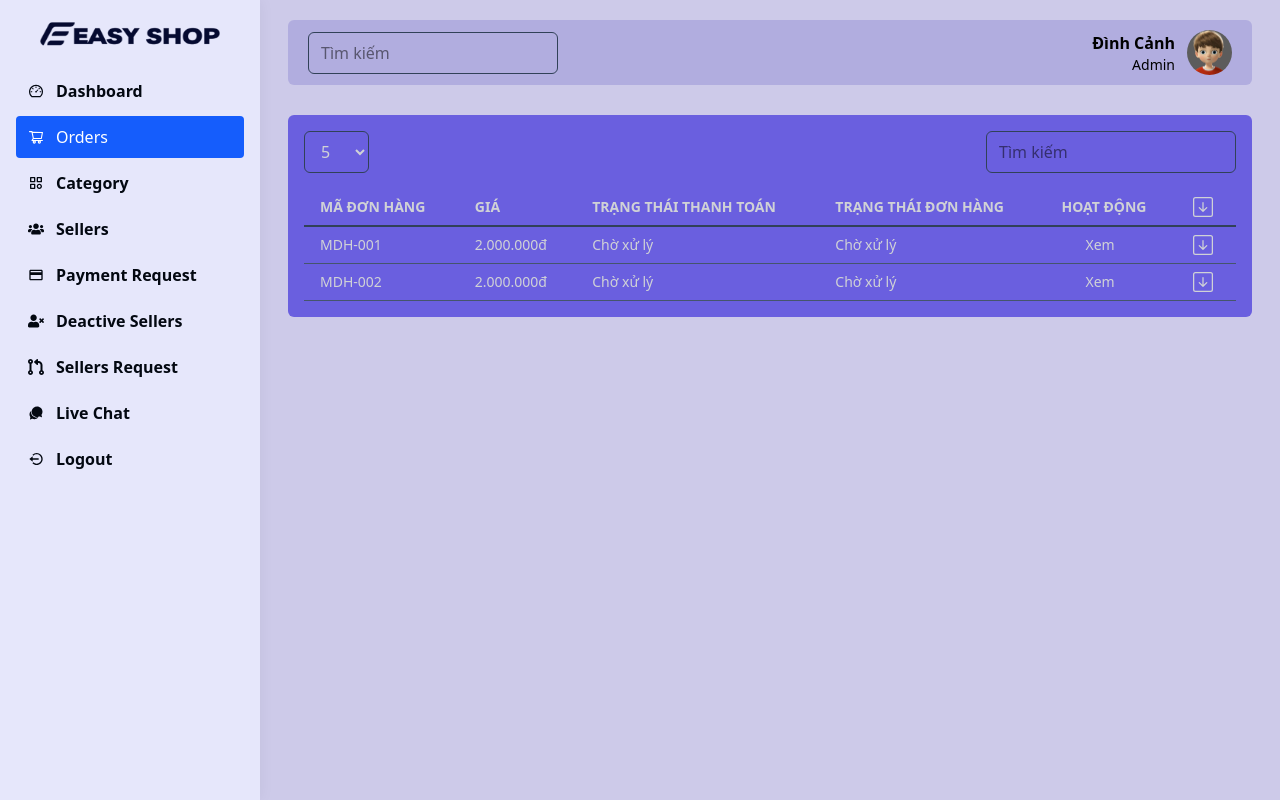
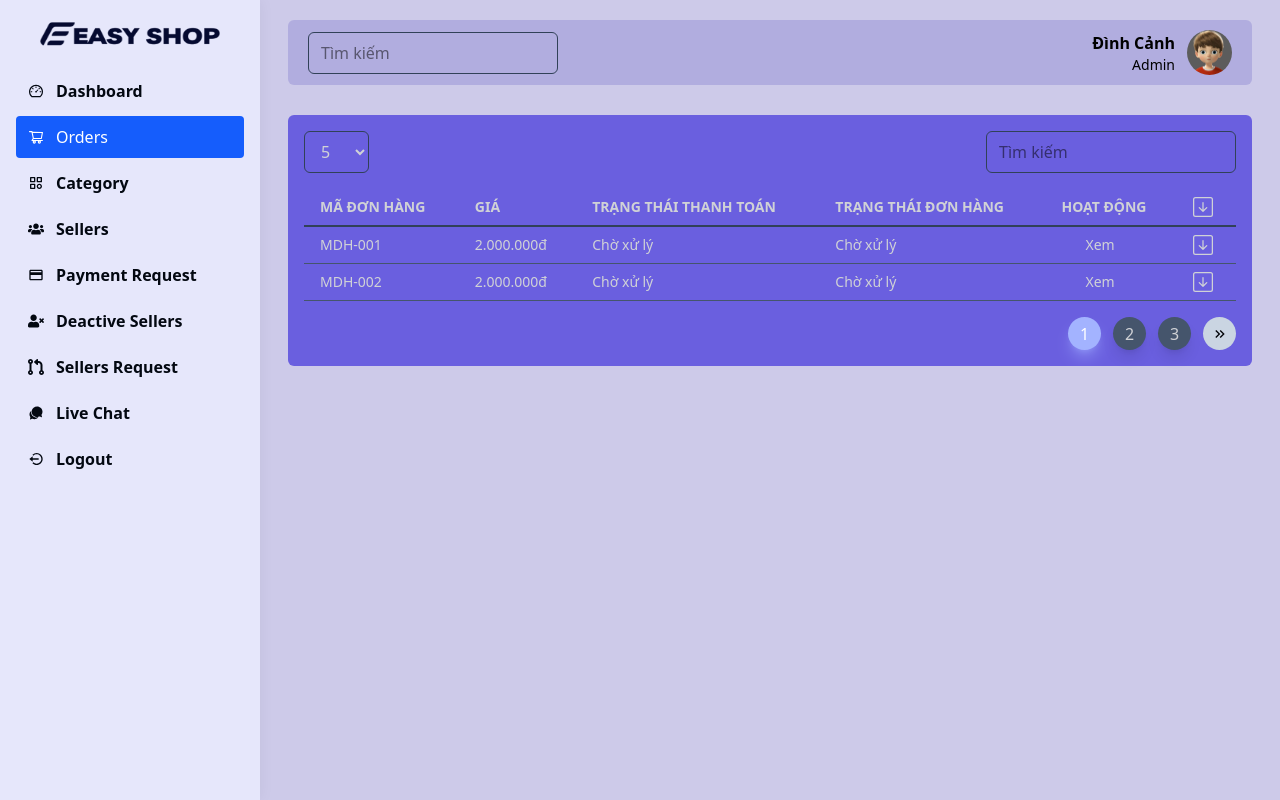
Before and after one commit to Dcanh204/ecommerce-dashboard, a React (Vite) app: page /admin/dashboard/orders in a window 1280 px wide. Built offline with nearby package versions, Linux system fonts and the light colour scheme.

Commit message:
feat: add Pagination component

```diff
--- /dev/null
+++ b/src/components/Pagination.jsx
@@ -0,0 +1,46 @@
+import React from 'react';
+import { MdKeyboardDoubleArrowLeft, MdKeyboardDoubleArrowRight } from "react-icons/md";
+
+const Pagination = ({ pageNumber, setPageNumber, totalItem, parPage, showItem }) => {
+  const totalPage = Math.ceil(totalItem / parPage);
+
+  let startPage = Math.max(1, pageNumber - Math.floor(showItem / 2));
+  let endPage = startPage + showItem - 1;
+
+  if (endPage > totalPage) {
+    endPage = totalPage;
+    startPage = Math.max(1, endPage - showItem + 1);
+  }
+
+  const createBtn = () => {
+    const btns = [];
+    for (let i = startPage; i <= endPage; i++) {
+      btns.push(
+        <li key={i} onClick={() => setPageNumber(i)} className={`${pageNumber === i ? 'bg-indigo-300 shadow-lg shadow-indigo-300/50 text-white' : 'bg-slate-600 hover:bg-indigo-400 shadow-lg hover:shadow-indigo-500/50 hover:text-white text-[#d0d2d6]'} w-[33px] h-[33px] rounded-full flex justify-center items-center cursor-pointer`}>
+          {i}
+        </li>
+      )
+    }
+    return btns;
+  }
+
+  return (
+    <ul className='flex gap-3'>
+      {
+        pageNumber > 1 && <li onClick={() => setPageNumber(pageNumber - 1)} className='w-[33px] h-[33px] rounded-full flex justify-center items-center bg-slate-300 text-[#010307] cursor-pointer'>
+          <MdKeyboardDoubleArrowLeft />
+        </li>
+      }
+      {
+        createBtn()
+      }
+      {
+        pageNumber < totalPage && <li onClick={() => setPageNumber(pageNumber + 1)} className='w-[33px] h-[33px] rounded-full flex justify-center items-center bg-slate-300 text-[#010307] cursor-pointer'>
+          <MdKeyboardDoubleArrowRight />
+        </li>
+      }
+    </ul>
+  );
+};
+
+export default Pagination;
--- a/src/pages/admin/Orders.jsx
+++ b/src/pages/admin/Orders.jsx
@@ -1,12 +1,12 @@
 import React, { useState } from 'react';
 import { BsArrowDownSquare } from "react-icons/bs";
 import { Link } from 'react-router-dom';
+import Pagination from '../../components/Pagination';
 const Orders = () => {
   const [currentPage, setCurrentPage] = useState(1);
   const [searchValue, setSearchValue] = useState('');
   const [parPage, setParPage] = useState(5);
   const [showOrder, setShowOrder] = useState(null);
-  console.log(searchValue)
   return (
     <div className='px-2 lg:px-7 pt-5'>
       <div className='w-full p-4 rounded-md bg-[#6a5fdf]'>
@@ -96,6 +96,17 @@ const Orders = () => {
             </tbody>
           </table>
         </div>
+
+        <div className='w-full flex justify-end mt-4'>
+          <Pagination
+            pageNumber={currentPage}
+            setPageNumber={setCurrentPage}
+            totalItem={50}
+            parPage={parPage}
+            showItem={3}
+          />
+        </div>
+
       </div>
     </div>
   );
```
